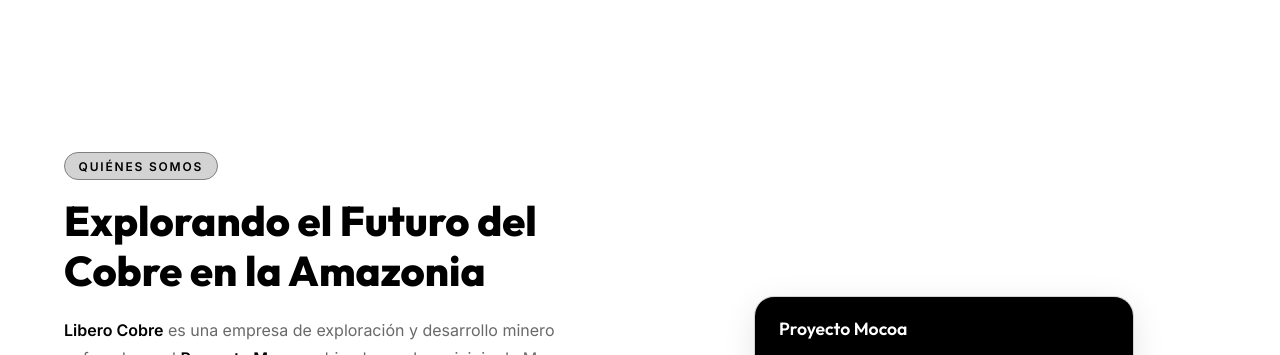
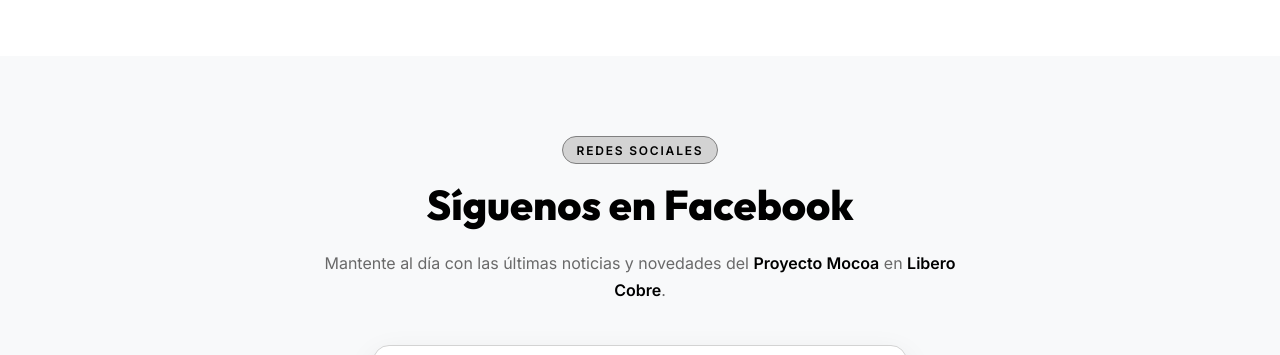
Before and after one commit to Libero-Web-Proyecto-III/Libero-Web, an Angular app in the folder front/: page / in a window 1280 px wide. Shown: the part 1420-1775 px from the top of the page. Built offline with nearby package versions, Linux system fonts and the light colour scheme.

Commit message:
feat: API facebook

```diff
--- a/front/src/app/home/home.component.html
+++ b/front/src/app/home/home.component.html
@@ -88,6 +88,35 @@
         <div class="collage-item">
           <div class="collage-placeholder">
             <span class="collage-placeholder__text">Foto 5</span>
+          </div>
+        </div>
+      </div>
+    </section>
+
+    <!-- ════════════ SECCIÓN REDES SOCIALES: FACEBOOK ════════════ -->
+    <section id="facebook" class="facebook-section">
+      <div class="facebook-section__container">
+        <div class="facebook-section__header">
+          <div class="section-tag">Redes Sociales</div>
+          <h2 class="section-title">Síguenos en Facebook</h2>
+          <p class="facebook-section__subtitle">
+            Mantente al día con las últimas noticias y novedades del <strong>Proyecto Mocoa</strong> en <strong>Libero Cobre</strong>.
+          </p>
+        </div>
+
+        <div class="facebook-section__content">
+          <div class="facebook-card">
+            <iframe
+              [src]="facebookUrl"
+              width="500"
+              height="500"
+              style="border:none;overflow:hidden"
+              scrolling="no"
+              frameborder="0"
+              allowfullscreen="true"
+              allow="autoplay; clipboard-write; encrypted-media; picture-in-picture; web-share"
+              title="Perfil de Facebook - Libero Cobre"
+            ></iframe>
           </div>
         </div>
       </div>
--- a/front/src/app/home/home.component.scss
+++ b/front/src/app/home/home.component.scss
@@ -289,6 +289,74 @@
     font-size: 0.85rem;
     color: gray;
     font-weight: 500;
+  }
+}
+
+/* ════════════════════════════════════════════════════════════════════════
+   SECCIÓN REDES SOCIALES: FACEBOOK
+   ════════════════════════════════════════════════════════════════════════ */
+.facebook-section {
+  padding: 5rem 0;
+  background: #f8f9fa;
+  width: 100%;
+
+  &__container {
+    max-width: 1200px;
+    margin: 0 auto;
+    padding: 0 1.5rem;
+    display: flex;
+    flex-direction: column;
+    align-items: center;
+    text-align: center;
+    box-sizing: border-box;
+  }
+
+  &__header {
+    max-width: 650px;
+    margin-bottom: 2.5rem;
+  }
+
+  &__subtitle {
+    font-family: 'Inter', sans-serif;
+    font-size: 1rem;
+    line-height: 1.7;
+    color: dimgray;
+    margin: 0;
+
+    strong {
+      color: black;
+      font-weight: 600;
+    }
+  }
+
+  &__content {
+    display: flex;
+    justify-content: center;
+    align-items: center;
+    width: 100%;
+  }
+}
+
+.facebook-card {
+  background: white;
+  border-radius: 16px;
+  box-shadow: 0 10px 30px rgba(0, 0, 0, 0.08);
+  border: 1px solid lightgray;
+  overflow: hidden;
+  display: flex;
+  justify-content: center;
+  align-items: center;
+  padding: 1rem;
+  max-width: 100%;
+  transition: box-shadow 0.3s ease;
+
+  &:hover {
+    box-shadow: 0 16px 40px rgba(0, 0, 0, 0.12);
+  }
+
+  iframe {
+    max-width: 100%;
+    border-radius: 12px;
   }
 }
 
--- a/front/src/app/home/home.component.ts
+++ b/front/src/app/home/home.component.ts
@@ -53,6 +53,9 @@
   // ─── Google Maps ──────────────────────────────────────────────────────────
   mapUrl: SafeResourceUrl;
 
+  // ─── Facebook ─────────────────────────────────────────────────────────────
+  facebookUrl: SafeResourceUrl;
+
   // ─── Estadísticas ──────────────────────────────────────────────────────────
   stats = [
     { value: '1.300', label: 'Mt de Recursos Minerales', icon: '⛏️' },
@@ -94,6 +97,11 @@
     const mapSrc =
       'https://www.google.com/maps/embed?pb=!1m18!1m12!1m3!1d63872.13867!2d-76.6436!3d1.1490!2m3!1f0!2f0!3f0!3m2!1i1024!2i768!4f13.1!3m3!1m2!1s0x8e2ef4b2e2d5c5d5%3A0x5ce5c5c5c5c5c5c5!2sMocoa%2C%20Putumayo!5e0!3m2!1ses!2sco!4v1700000000000!5m2!1ses!2sco';
     this.mapUrl = this.sanitizer.bypassSecurityTrustResourceUrl(mapSrc);
+
+    // Facebook Page Plugin URL
+    const fbSrc =
+      'https://www.facebook.com/plugins/page.php?href=https%3A%2F%2Fwww.facebook.com%2FLiberoCobreCol&tabs=timeline&width=500&height=500&small_header=false&adapt_container_width=true&hide_cover=false&show_facepile=true';
+    this.facebookUrl = this.sanitizer.bypassSecurityTrustResourceUrl(fbSrc);
   }
 
   ngOnInit(): void {
```
